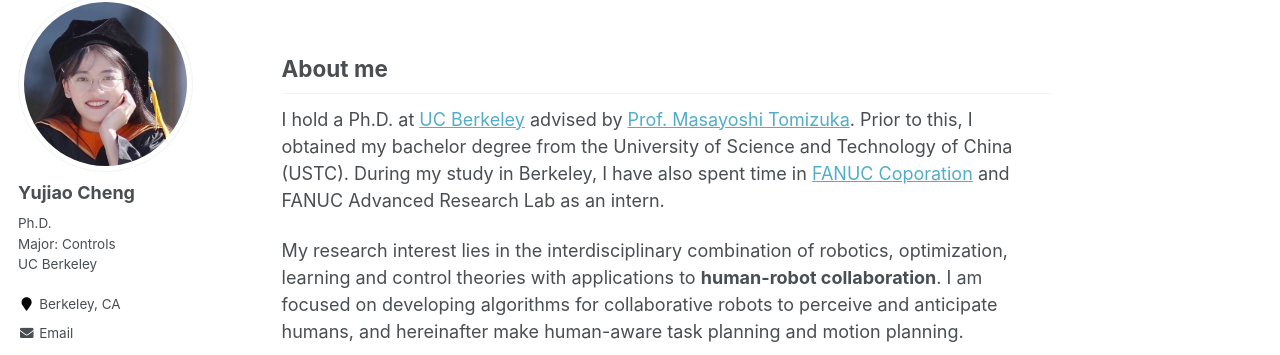
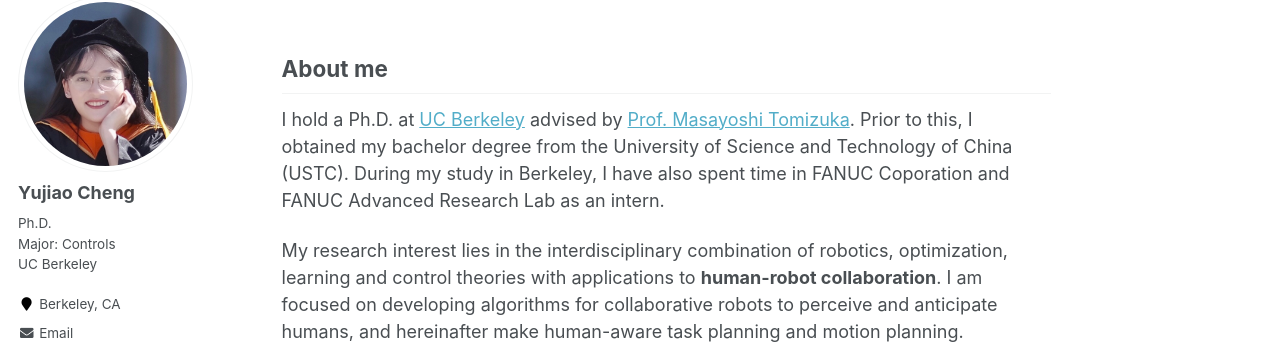
Before and after one commit to YujiaoCheng/YujiaoCheng.github.io, a Jekyll site: the page built from _pages/about.md, in a window 1280 px wide. Shown: the part 122-477 px from the top of the page. Built offline with Jekyll 4.4.1, drawn with Linux system fonts in a browser that asks for light colours; part of the change alters nothing that is shown.

```diff
--- a/_pages/about.md
+++ b/_pages/about.md
@@ -10,7 +10,7 @@ redirect_from:
 
 ## About me
 
-I hold a Ph.D. at [UC Berkeley](https://www.berkeley.edu) advised by [Prof. Masayoshi Tomizuka](http://www.me.berkeley.edu/people/faculty/masayoshi-tomizuka). Prior to this, I obtained my bachelor degree from the University of Science and Technology of China (USTC). During my study in Berkeley, I have also spent time in [FANUC Coporation](https://www.fanuc.co.jp/) and FANUC Advanced Research Lab as an intern.
+I hold a Ph.D. at [UC Berkeley](https://www.berkeley.edu) advised by [Prof. Masayoshi Tomizuka](http://www.me.berkeley.edu/people/faculty/masayoshi-tomizuka). Prior to this, I obtained my bachelor degree from the University of Science and Technology of China (USTC). During my study in Berkeley, I have also spent time in FANUC Coporation and FANUC Advanced Research Lab as an intern.
 
 My research interest lies in the interdisciplinary combination of robotics, optimization, learning and control theories with applications to **human-robot collaboration**. I am focused on developing algorithms for collaborative robots to perceive and anticipate humans, and hereinafter make human-aware task planning and motion planning.
 
```
